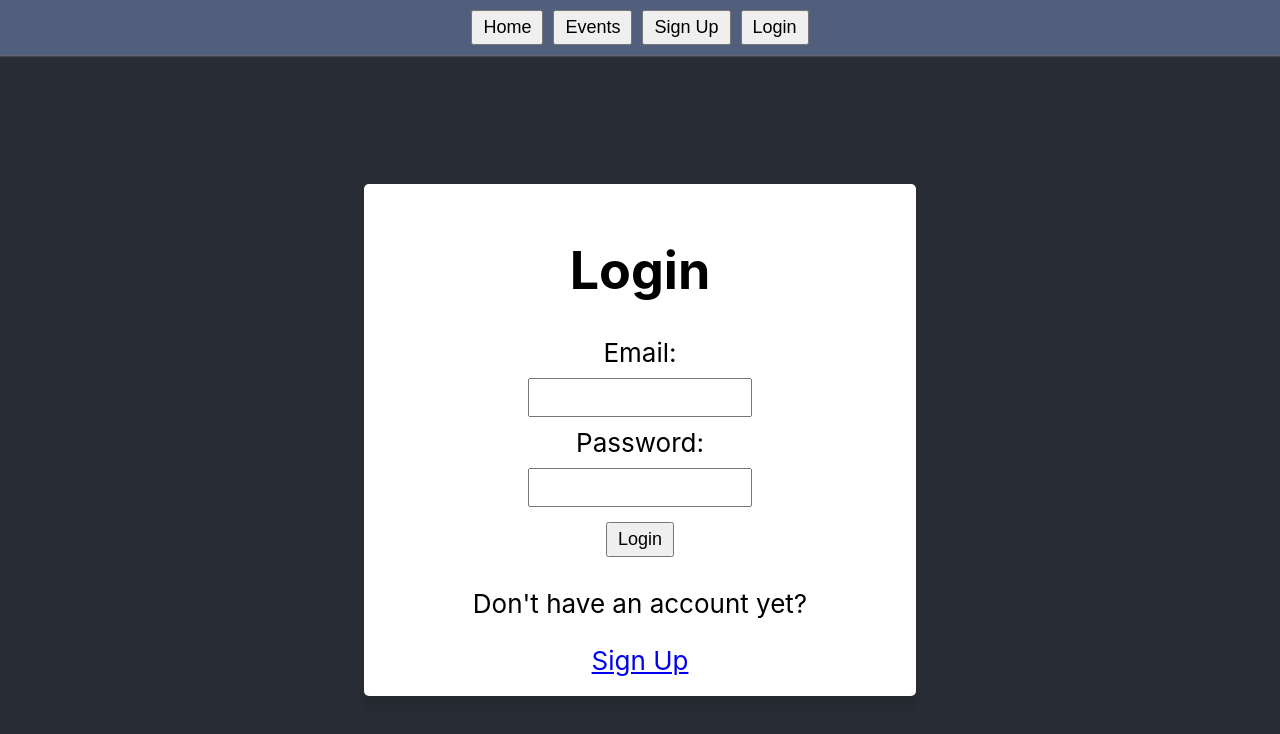
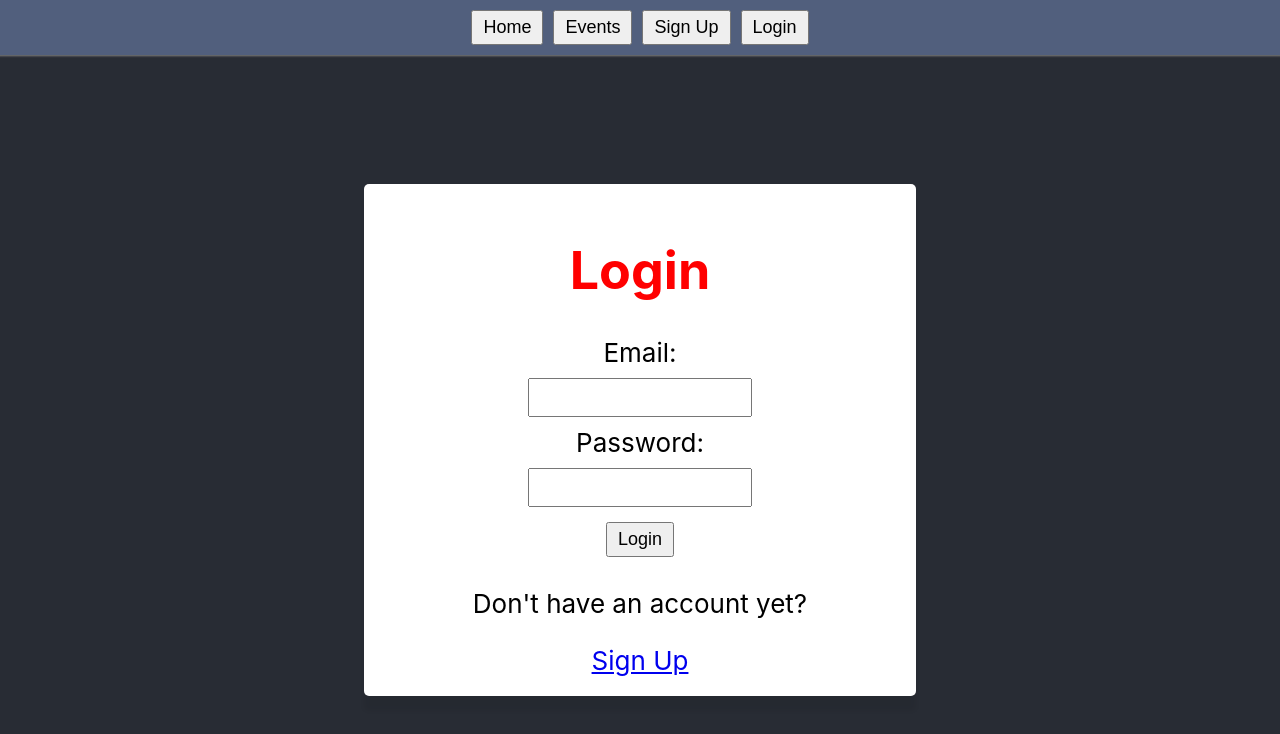
Before and after one commit to danialraja1600/carheaven-frontend, a React (Create React App) app in the folder carheaven-client/: page /login in a window 1280 px wide. Shown: the top 734 px of the page. Built offline with nearby package versions, Linux system fonts and the light colour scheme.

Commit message:
sign up login h1 color changed

```diff
--- a/carheaven-client/src/index.css
+++ b/carheaven-client/src/index.css
@@ -86,6 +86,11 @@ form {
   box-shadow:0 15px 4px rgba(0,0,0,0.06);
 }
 
+.SignUpPage h1,
+.LoginPage h1 {
+
+  color: red;
+}
 .car-form {
   display: flex;
   flex-direction: column;
```
